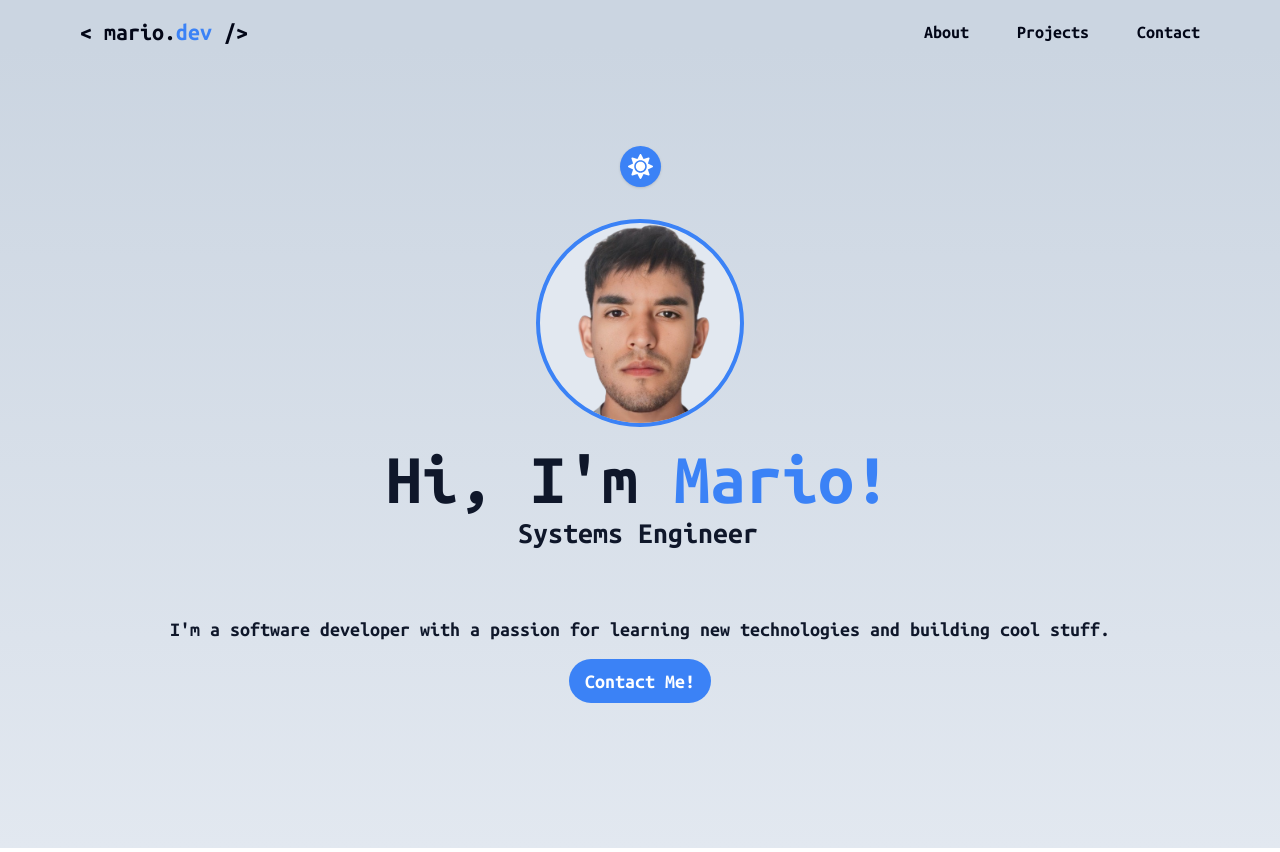
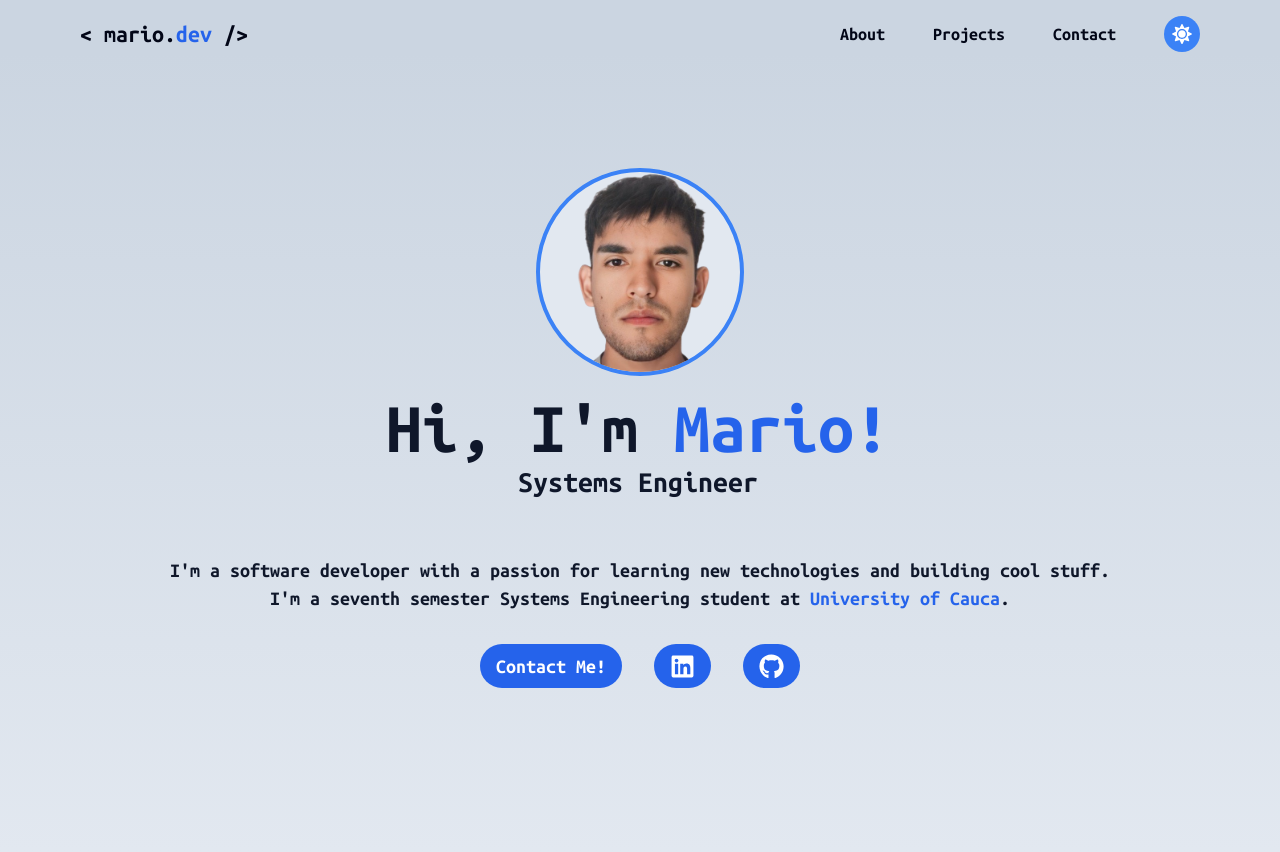
Before and after one commit to cmperdomo17/my_portfolio, a React (Create React App) app: page / in a window 1280 px wide. Built offline with nearby package versions, Linux system fonts and the light colour scheme.

Commit message:
Refactor dark mode toggle and add social media icons

```diff
--- a/src/components/Home.jsx
+++ b/src/components/Home.jsx
@@ -1,25 +1,19 @@
 import React, { useContext } from "react";
-import { FaSun, FaMoon } from "react-icons/fa";
 import { ThemeContext } from './Theme';
+import { FaLinkedin, FaGithub } from 'react-icons/fa';
 
 const Home = () => {
-    const { darkMode, handleClick } = useContext(ThemeContext);
+    const { darkMode } = useContext(ThemeContext);
 
     return (
 
     <div className={`flex flex-col justify-center items-center h-screen ${darkMode ? 'bg-gradient-to-b from-black to-slate-950' : 'bg-gradient-to-b from-slate-300 to-slate-200'}`}>
 
-        <button
-            onClick={handleClick}
-            className={`p-2 m-4 rounded-full shadow hover:scale-95 transition-all duration-200 ${darkMode ? 'bg-gray-700 text-white' : 'bg-blue-500 text-white'}`}>
-            {darkMode ? <FaMoon size={25} /> : <FaSun size={25} />}
-        </button>
-
         <div className="flex justify-center py-4">
             <img
                 src={`${process.env.PUBLIC_URL}/me2.png`}
                 alt="Mario"
-                className={`w-52 h-52 rounded-full border-4 hover:scale-105 transition-all ease-out ${darkMode ? 'bg-blue-500' : 'bg-slate-200 border-blue-500'}`}
+                className={`w-52 h-52 rounded-full border-4 hover:scale-105 transition-all ease-out ${darkMode ? 'bg-blue-400' : 'bg-slate-200 border-blue-500'}`}
             />
         </div>
 
@@ -27,7 +21,7 @@ const Home = () => {
 
             <div className="flex justify-center">
                 <h1 className={`text-7xl ${darkMode ? 'text-white' : 'text-slate-900'} hover:scale-110 transition-all ease-out animate-typing1 animation-fill-forwards overflow-hidden border-r-4 w-12 text-nowrap`}>
-                    Hi, I'm <span className="text-blue-500">Mario!</span>
+                    Hi, I'm <span className={`${darkMode ? 'text-blue-400' : 'text-blue-600'}`}>Mario!</span>
                 </h1>
             </div>
 
@@ -37,17 +31,29 @@ const Home = () => {
                 </h1>
             </div>
 
-            <div className="flex justify-center pt-16 ">
-                <p className={`text-xl hover:scale-110 transition-all ease-out ${darkMode ? 'text-white' : 'text-slate-900'}`}>
-                    I'm a software developer with a passion for learning new technologies and building cool stuff.
-                </p>
+            <div className="flex justify-center pt-14 ">
+                <div className={`text-xl hover:scale-110 transition-all ease-out ${darkMode ? 'text-white' : 'text-slate-900'}`}>
+                    <p>
+                        I'm a software developer with a passion for learning new technologies and building cool stuff.
+                    </p>
+                    <p>
+                        I'm a seventh semester Systems Engineering student at <a href="https://www.unicauca.edu.co/" className={`${darkMode ? 'text-blue-400' : 'text-blue-600'} hover:underline`}>University of Cauca</a>.
+                    </p>
+                </div>
             </div>
 
-            <div className="flex justify-center pb-12">
-                <button className={`p-2 px-4 m-4 text-xl rounded-full hover:scale-90 transition-all duration-200 bg-blue-500 text-white `}>
+            <div className="flex justify-center pb-12 pt-4">
+                <button className={`p-2 px-4 m-4 text-xl rounded-full hover:scale-110 transition-all duration-200 ${darkMode ? 'bg-blue-400 text-slate-900' : 'bg-blue-600 text-white'}`}>
                     Contact Me!
                 </button>
+                <a href="https://www.linkedin.com/in/carlos-mario-perdomo-ramos-665a8a276/" target="_blank" rel="noreferrer" className={`p-2 px-4 m-4 text-xl rounded-full hover:scale-125 transition-all duration-200 ${darkMode ? 'bg-blue-400 text-slate-900' : 'bg-blue-600 text-white'} flex items-center justify-center`}>
+                    <FaLinkedin size={25} />
+                </a>
+                <a href="https://github.com/cmperdomo17" target="_blank" rel="noreferrer" className={`p-2 px-4 m-4 text-xl rounded-full hover:scale-125 transition-all duration-200 ${darkMode ? 'bg-blue-400 text-slate-900' : 'bg-blue-600 text-white'} flex items-center justify-center`}>
+                    <FaGithub size={25} />
+                </a>
             </div>
+
 
         </div>
     </div>
--- a/src/components/Navbar.jsx
+++ b/src/components/Navbar.jsx
@@ -1,8 +1,9 @@
 import React, { useContext } from "react";
 import { ThemeContext } from './Theme';
+import { FaSun, FaMoon } from "react-icons/fa";
 
 const NavBar = () => {
-    const { darkMode } = useContext(ThemeContext);
+    const { darkMode, handleClick } = useContext(ThemeContext);
 
     return (
         <div>
@@ -10,20 +11,26 @@ const NavBar = () => {
 
                 <div className="font-ubuntu-mono font-bold text-center cursor-pointer">
                     <h1 className="text-2xl hover:scale-110 transition-all ease-out ">
-                        &lt; mario.<span className="text-blue-500">dev </span>/&gt;
+                        &lt; mario.<span className={`${darkMode ? 'text-blue-300' : 'text-blue-600' }`}>dev </span>/&gt;
                     </h1>
                 </div>
 
                 <div className="flex items-center space-x-12 font-ubuntu-mono font-bold text-lg">
-                    <a href="#about" className=" hover:scale-125 transition-all ease-out">
+
+                    <a href="#about" className={`hover:scale-125  ${darkMode ? 'hover:text-blue-400' : 'hover:text-blue-600' } transition-all ease-out`}>
                         About
                     </a>
-                    <a href="#projects" className="hover:scale-125 transition-all ease-out">
+                    <a href="#projects" className={`hover:scale-125  ${darkMode ? 'hover:text-blue-400' : 'hover:text-blue-600' } transition-all ease-out`}>
                         Projects
                     </a>
-                    <a href="#contact" className="hover:scale-125 transition-all ease-out">
+                    <a href="#contact" className={`hover:scale-125  ${darkMode ? 'hover:text-blue-400' : 'hover:text-blue-600' } transition-all ease-out`}>
                         Contact
                     </a>
+                    <button
+                        onClick={handleClick}
+                        className={`p-2 rounded-full ${darkMode ? 'bg-gray-700 text-white' : 'bg-blue-500 text-white'}`}>
+                        {darkMode ? <FaMoon size={20} /> : <FaSun size={20} />}
+                    </button>
                 </div>
             </nav>
         </div>
```
